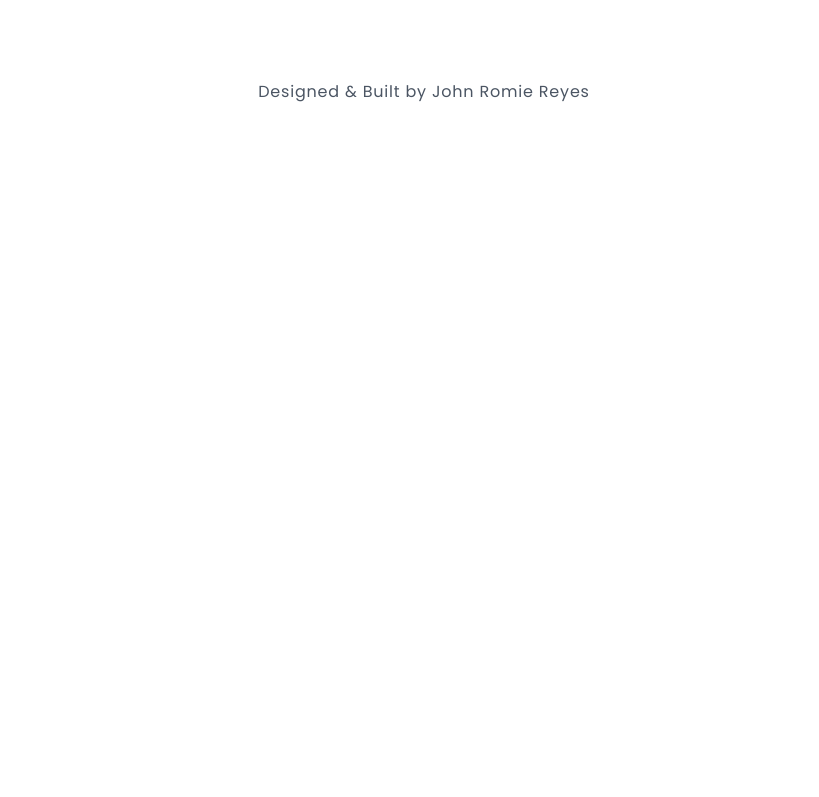
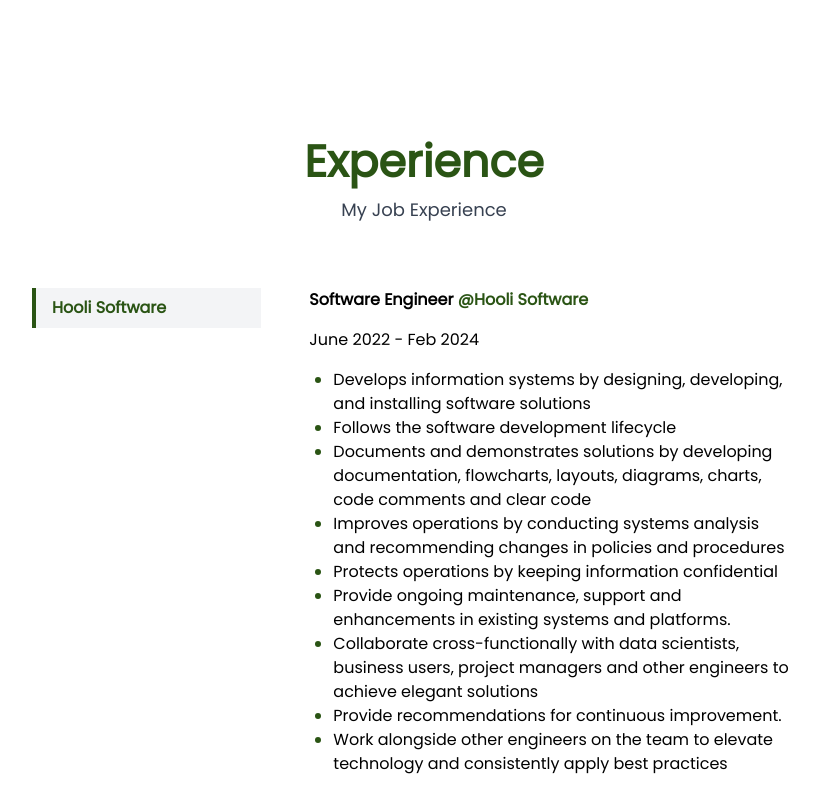
Before and after one commit to jhnrmss/jhnrmssV2, a Next.js app: page / in a window 1280 px wide. Shown: the part 2000-2797 px from the top of the page, without its empty margins (216-1035 px from the left). Before the commit the page ends 2134 px from the top, so only its background shows below. Built offline with nearby package versions, Linux system fonts and the light colour scheme.

Commit message:
feat/add job page

```diff
--- a/src/app/page.tsx
+++ b/src/app/page.tsx
@@ -1,4 +1,4 @@
-import { AppAbout, AppHero, AppSkills } from "@/components";
+import { AppAbout, AppExperience, AppHero, AppSkills } from "@/components";
 import { useRouter } from "next/router";
 
 export default function Home() {
@@ -7,6 +7,7 @@ export default function Home() {
       <AppHero />
       <AppAbout />
       <AppSkills />
+      <AppExperience />
     </div>
   );
 }
--- a/src/components/AppSections/About/index.tsx
+++ b/src/components/AppSections/About/index.tsx
@@ -3,7 +3,7 @@ import React from "react";
 
 const About = () => {
   return (
-    <section id="about" className="my-6 mb-40">
+    <section id="about" className="flow-root my-6 mb-40">
       <p className="text-5xl font-extrabold text-center  text-primary">
         Get to know me!
       </p>
--- /dev/null
+++ b/src/components/AppSections/Jobs/JobInfo/index .tsx
@@ -0,0 +1,36 @@
+import { WORK_EXPERIENCE } from "@/constants";
+import React from "react";
+import { IoMdArrowDropright } from "react-icons/io";
+
+const JobInfo = ({ value }: { value: string }) => {
+  return (
+    <div className="hover:border hover:shadow-md rounded-md p-6 ease-in duration-300">
+      {WORK_EXPERIENCE.data
+        .filter((val) => val.company === value)
+        .map((val) => (
+          <div
+            key={val.company + "-" + val.title}
+            className="flex flex-col gap-y-4"
+          >
+            <p className="text-base font-semibold ">
+              {val.title}
+              <a
+                href="https://hoolisoftware.com/"
+                className="text-primary hover:font-extrabold"
+              >{` @${val.company}`}</a>
+            </p>
+            <p className="text-base  ">{val.started + " - " + val.ended}</p>
+            <ul className="list-disc mx-6 marker:text-primary">
+              {val.description.map((desc, index) => (
+                <li key={val.company + `-${val.title}-desc-${index}`}>
+                  <p className="text-base ">{desc}</p>
+                </li>
+              ))}
+            </ul>
+          </div>
+        ))}
+    </div>
+  );
+};
+
+export default JobInfo;
--- /dev/null
+++ b/src/components/AppSections/Jobs/index.tsx
@@ -0,0 +1,41 @@
+"use client";
+import Tabs from "@/components/AppTab";
+import React, { useState } from "react";
+import JobInfo from "./JobInfo/index ";
+import { WORK_EXPERIENCE } from "@/constants";
+
+const Jobs = () => {
+  const [value, setValue] = useState<string>(WORK_EXPERIENCE.data[0].company);
+
+  const options = WORK_EXPERIENCE.data.map((val) => {
+    return { label: val.company, value: val.company };
+  });
+
+  const handleChange = (value: string) => {
+    setValue(value);
+  };
+
+  return (
+    <section id="jobs" className="flow-root my-6 mb-40">
+      <p className="text-5xl font-extrabold text-center  text-primary">
+        Experience
+      </p>
+      <p className="text-lg font-medium text-center text-gray-700">
+        My Job Experience
+      </p>
+      <div className="container flex justify-center items-center mx-auto my-10 px-10 md:px-16 lg:px-28">
+        <div className="grid grid-cols-3 md:grid-cols-6">
+          <div className="col-span-2">
+            <Tabs options={options} onChange={handleChange} />
+          </div>
+
+          <div className="col-span-4">
+            <JobInfo value={value} />
+          </div>
+        </div>
+      </div>
+    </section>
+  );
+};
+
+export default Jobs;
--- a/src/components/AppSections/Skills/index.tsx
+++ b/src/components/AppSections/Skills/index.tsx
@@ -5,7 +5,7 @@ import { BiSolidBadgeCheck } from "react-icons/bi";
 
 const Skills = () => {
   return (
-    <section className="my-6 mb-40">
+    <section className="flow-root my-6 mb-40">
       <p className="text-5xl font-extrabold text-center  text-primary">
         Skills
       </p>
--- /dev/null
+++ b/src/components/AppTab/index.tsx
@@ -0,0 +1,53 @@
+"use client";
+import React, { useEffect, useState } from "react";
+import { twMerge } from "tailwind-merge";
+
+export type TabsType = {
+  label: string;
+  value: string;
+};
+
+interface TabsProps {
+  options: TabsType[];
+  onChange: (value: string) => void;
+}
+const Tabs = ({ options, onChange }: TabsProps) => {
+  const [selected, setSelected] = useState<string>(options[0].value);
+
+  useEffect(() => {
+    onChange && onChange(selected);
+  }, [onChange, selected]);
+
+  return (
+    <div className="p-6">
+      <ul className="list-none flex md:flex-col flex-row">
+        {options.map(({ label, value }, index) => (
+          <li
+            key={label + index}
+            onClick={() => setSelected(value)}
+            className={twMerge(
+              selected === value
+                ? " border-primary bg-gray-100 ease-out duration-100"
+                : "",
+              "px-4 py-2 md:border-b-0 border-l-0 md:border-l-4 border-b-4 max-w-full cursor-pointer"
+            )}
+          >
+            <p
+              onClick={() => setSelected(value)}
+              className={twMerge(
+                selected === value
+                  ? " text-primary font-bold "
+                  : "text-gray-600 font-medium",
+                "text-base "
+              )}
+            >
+              {label}
+            </p>
+          </li>
+        ))}
+      </ul>
+    </div>
+  );
+};
+
+export default Tabs;
--- a/src/components/index.tsx
+++ b/src/components/index.tsx
@@ -6,6 +6,6 @@ export { default as AppHero } from "./AppSections/Hero";
 export { default as AppAbout } from "./AppSections/About";
 export { default as AppScroll } from "./AppScroll";
 export { default as AppSkills } from "./AppSections/Skills";
-// export {default as AppExperience} from "./AppSections/Experience";
+export { default as AppExperience } from "./AppSections/Jobs";
 // export {default as AppProjects} from "./AppSections/Projects";
 // export {default as AppContact} from "./AppSections/Contact";
--- a/src/styles/globals.css
+++ b/src/styles/globals.css
@@ -2,6 +2,12 @@
 @tailwind components;
 @tailwind utilities;
 
+@layer base {
+  ul,
+  ol {
+    list-style: revert;
+  }
+}
 .p {
   @apply ease-in-out duration-300;
 }
```
